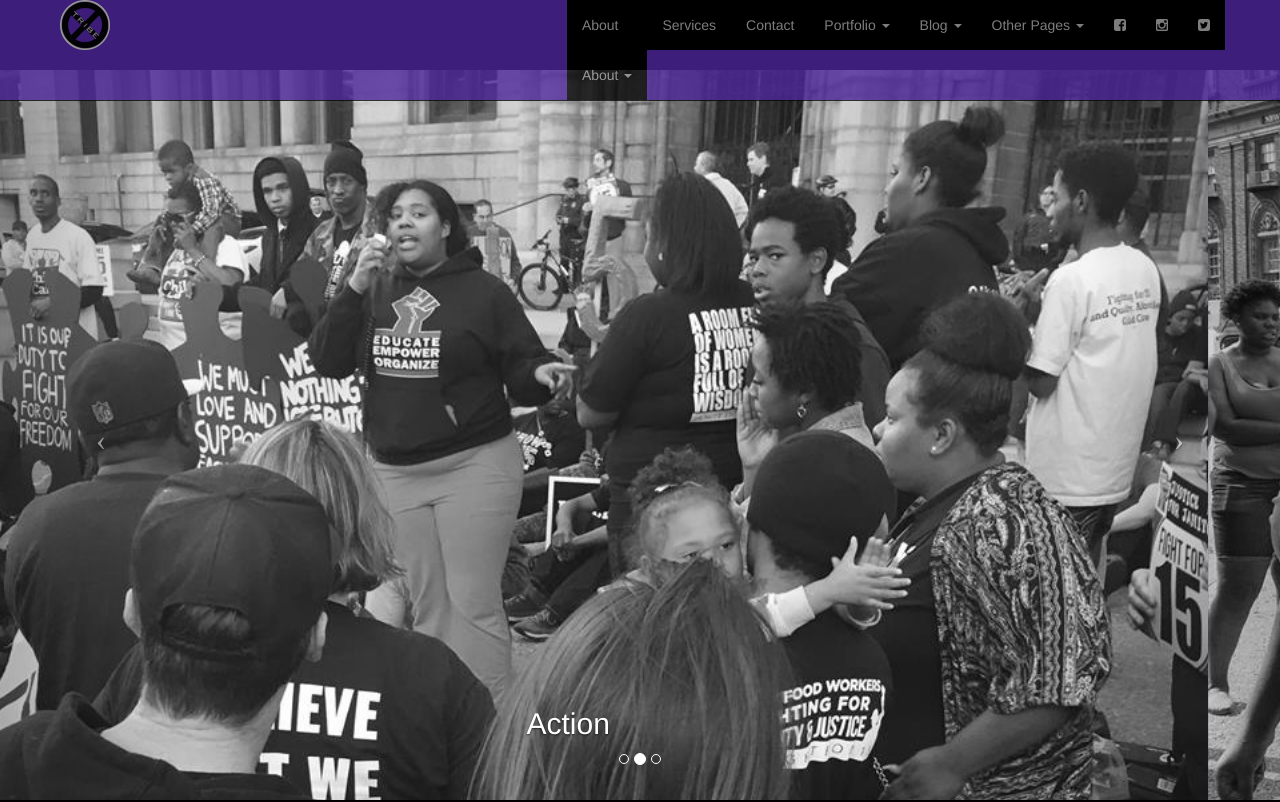
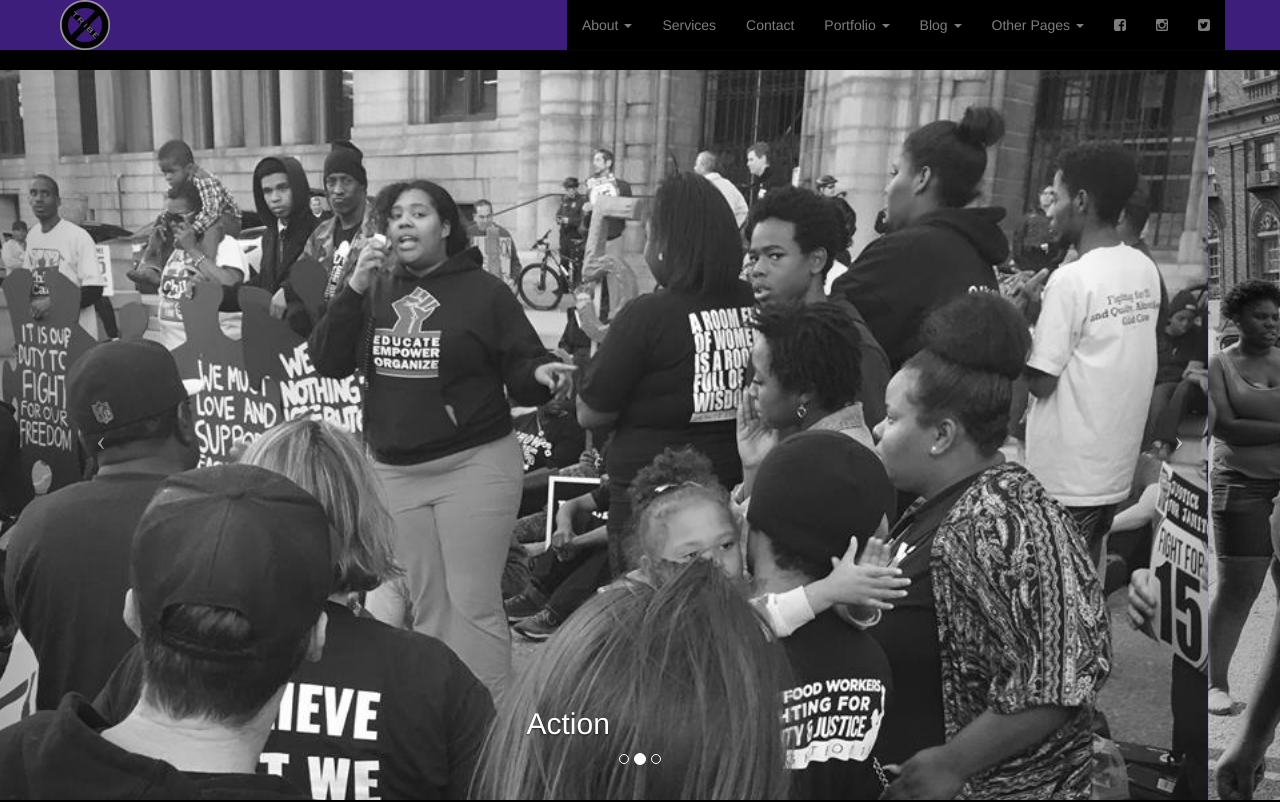
Before and after one commit to amixon/tribex, a plain HTML site: page index.html in a window 1280 px wide. Shown: the top 802 px of the page. Drawn offline with Linux system fonts and the light colour scheme.

Commit message:
Update index.html

```diff
--- a/index.html
+++ b/index.html
@@ -48,7 +48,6 @@
             <div class="collapse navbar-collapse" id="bs-example-navbar-collapse-1">
                 <ul class="nav navbar-nav navbar-right">
                     <li class="dropdown">
-                        <a href="about.html">About</a>
                         <a href="#" class="dropdown-toggle" data-toggle="dropdown">About <b class="caret"></b></a>
                         <ul class="dropdown-menu">
                             <li><a href="about.html">Who We Are</a></li>
```
